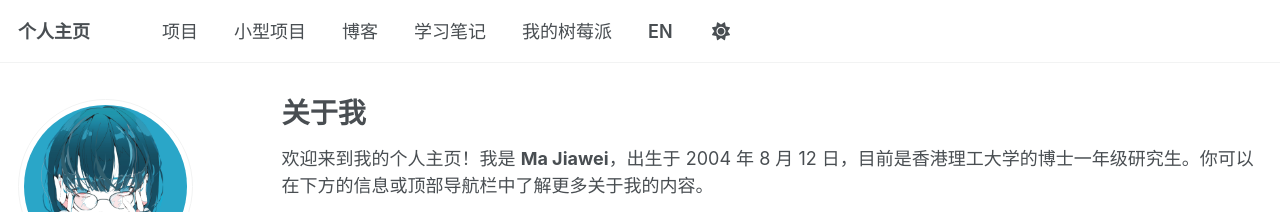
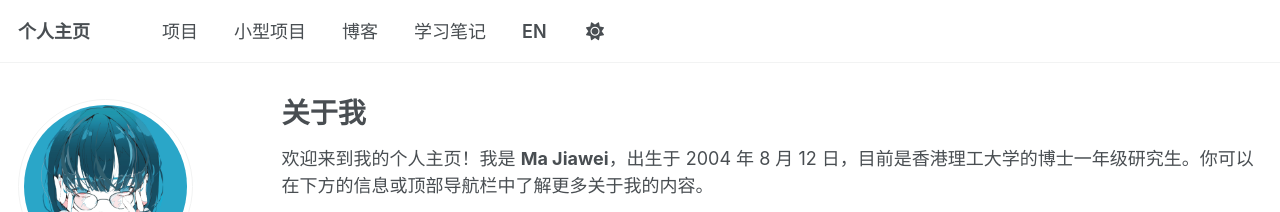
Before and after one commit to MrPumpkinsss/mrpumpkinsss.github.io, a Jekyll site: the page built from _pages/about.md, in a window 1280 px wide. Shown: the top 212 px of the page. Built offline with Jekyll 4.4.1, drawn with Linux system fonts in a browser that asks for light colours.

Commit message:
hide My RPI from navigation (page kept)

```diff
--- a/_data/navigation.yml
+++ b/_data/navigation.yml
@@ -29,8 +29,8 @@ main:
   - title: "<span class='i18n-zh'>学习笔记</span><span class='i18n-en'>Study Notes</span>"
     url: /notes/
 
-  - title: "<span class='i18n-zh'>我的树莓派</span><span class='i18n-en'>My RPI</span>"
-    url: /MyRPI/
+  #- title: "<span class='i18n-zh'>我的树莓派</span><span class='i18n-en'>My RPI</span>"
+  #  url: /MyRPI/
 
   #- title: "CV"
    # url: /cv/
```
